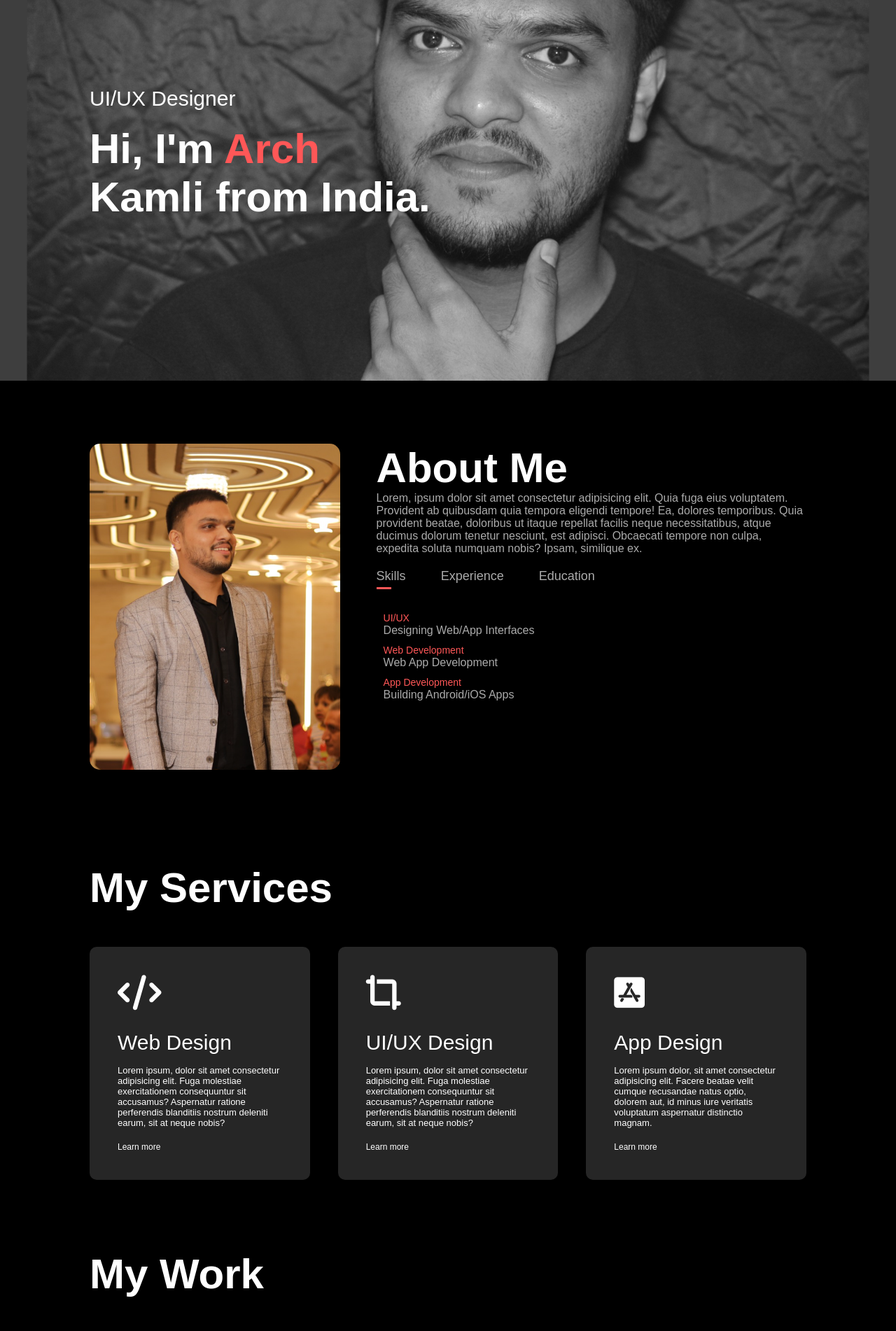
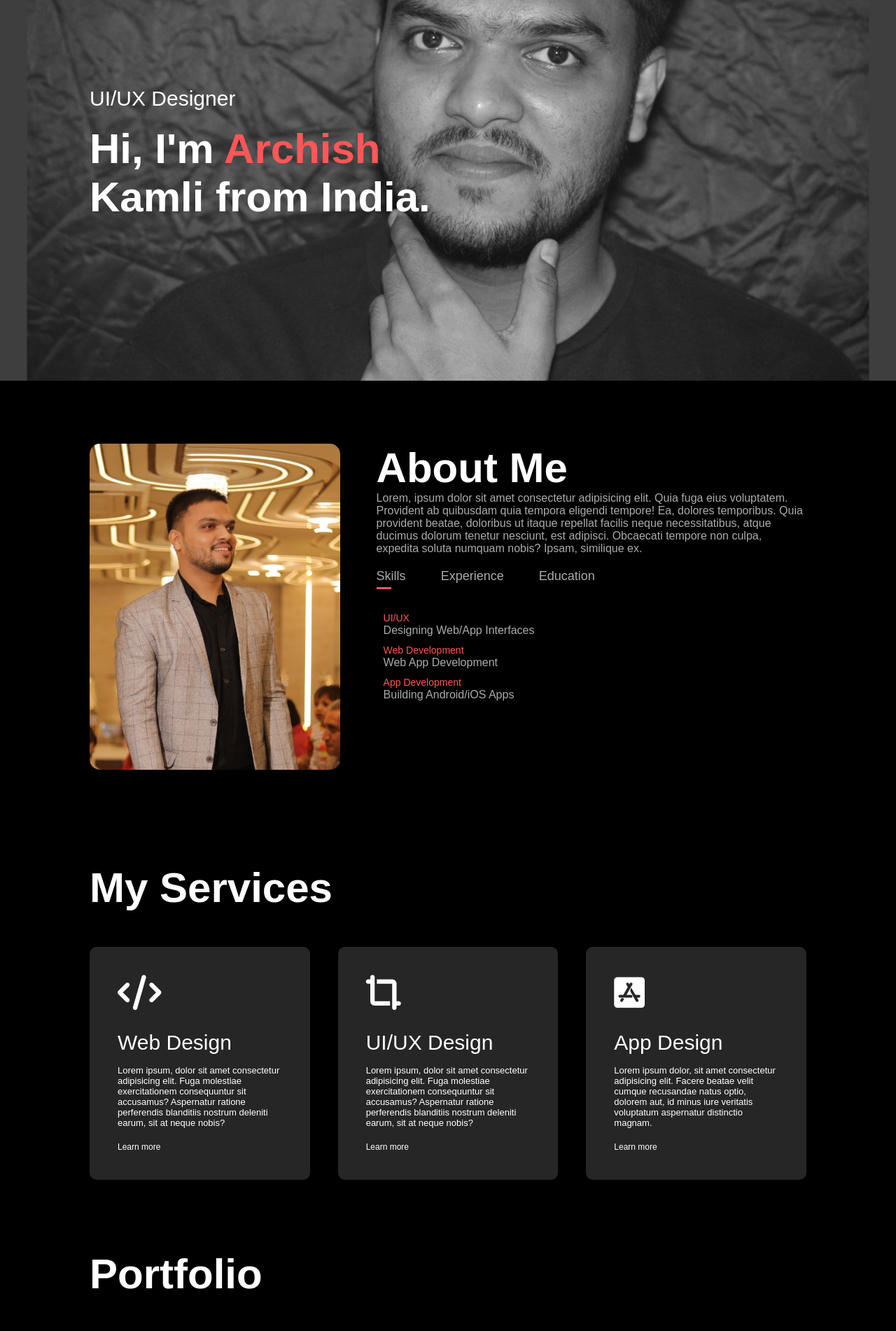
Before and after one commit to ArchishKamli/Portfolio, a plain HTML site: page index.html in a window 1280 px wide. Shown: the part 256-2158 px from the top of the page at 70% size. Drawn offline with Linux system fonts and the light colour scheme.

Commit message:
5th commit

```diff
--- a/index.html
+++ b/index.html
@@ -28,11 +28,12 @@
         </nav>
         <div class="header-text">
           <p>UI/UX Designer</p>
-          <h1>Hi, I'm <span>Arch</span><br />Kamli from India.</h1>
+          <h1>Hi, I'm <span>Archish</span><br />Kamli from India.</h1>
         </div>
       </div>
     </div>
-    <!-- ---------About--------- -->
+
+    <!-- ------------------------- ABOUT ---------------------------- -->
     <div id="about">
       <div class="container">
         <div class="row">
@@ -125,7 +126,7 @@
     <!-- ---------------portfoilo------------- -->
     <div id="portfolio">
       <div class="container">
-        <h1 class="sub-title">My Work</h1>
+        <h1 class="sub-title">Portfolio</h1>
         <div class="work-list">
           <div class="work">
             <img src="images/work-1.png" alt="" />
@@ -180,7 +181,6 @@
             <p><i class="fa-solid fa-square-phone"></i>0123456789</p>
             <div class="social-icons">
               <a href=""><i class="fa-brands fa-facebook"></i></a>
-
               <a href=""><i class="fa-brands fa-linkedin"></i></a>
               <a href=""><i class="fa-brands fa-twitter"></i></a>
               <a href=""><i class="fa-brands fa-github"></i></a>
```
Also changed, not shown: style.css (+4 -4 lines).
